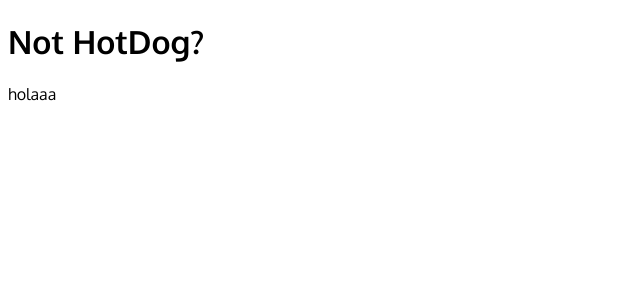
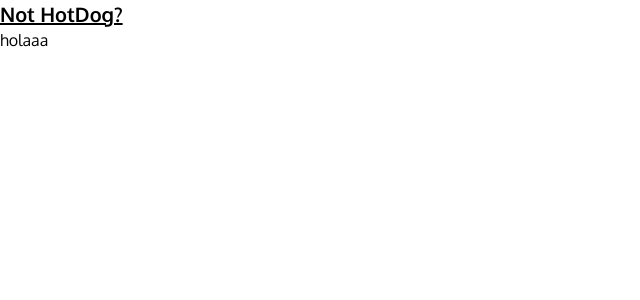
Before and after one commit to YeyoM/not-hotdog, a Next.js app: page / in a window 1280 px wide. Shown: the top 300 px of the page, without its empty margins (0-640 px from the left). Built offline with nearby package versions, Linux system fonts and the light colour scheme.

Commit message:
tailwinds setup complete

```diff
--- /dev/null
+++ b/components/homeComponent/homeComponent.js
@@ -0,0 +1,10 @@
+import { Fragment } from 'react'
+
+export default function HomeComponent() {
+  return (
+    <Fragment>
+      <h1 className='text-xl font-bold underline'>Not HotDog?</h1>
+      <p>holaaa</p>
+    </Fragment>
+  )
+}
--- a/package.json
+++ b/package.json
@@ -14,7 +14,10 @@
     "react-dom": "18.2.0"
   },
   "devDependencies": {
+    "autoprefixer": "^10.4.12",
     "eslint": "8.24.0",
-    "eslint-config-next": "12.3.1"
+    "eslint-config-next": "12.3.1",
+    "postcss": "^8.4.17",
+    "tailwindcss": "^3.1.8"
   }
 }
--- a/pages/_app.js
+++ b/pages/_app.js
@@ -1,4 +1,4 @@
-import '../styles/styles.css'
+import '../styles/globals.css'
 
 function MyApp({ Component, pageProps }) {
   return <Component {...pageProps} />
--- a/pages/index.js
+++ b/pages/index.js
@@ -1,10 +1,11 @@
 import { Fragment } from 'react'
+
+import HomeComponent from '../components/homeComponent/homeComponent'
 
 export default function Home() {
   return (
     <Fragment>
-      <h1>Not HotDog?</h1>
-      <p className="hola">holaaa</p>
+      <HomeComponent />
     </Fragment>
   )
 }
--- /dev/null
+++ b/postcss.config.js
@@ -0,0 +1,6 @@
+module.exports = {
+  plugins: {
+    tailwindcss: {},
+    autoprefixer: {},
+  },
+}
--- a/styles/globals.css
+++ b/styles/globals.css
@@ -0,0 +1,7 @@
+@tailwind base;
+@tailwind components;
+@tailwind utilities;
+
+* {
+  font-family: 'Oxygen', sans-serif;
+}
--- a/styles/styles.css
+++ /dev/null
@@ -1,3 +0,0 @@
-* {
-  font-family: 'Oxygen', sans-serif;
-}
--- /dev/null
+++ b/tailwind.config.js
@@ -0,0 +1,11 @@
+/** @type {import('tailwindcss').Config} */
+module.exports = {
+  content: [
+    "./pages/**/*.{js,ts,jsx,tsx}",
+    "./components/**/*.{js,ts,jsx,tsx}",
+  ],
+  theme: {
+    extend: {},
+  },
+  plugins: [],
+}
```
Also changed, not shown: 1 other file (tests, documents, lock files or other folders).
